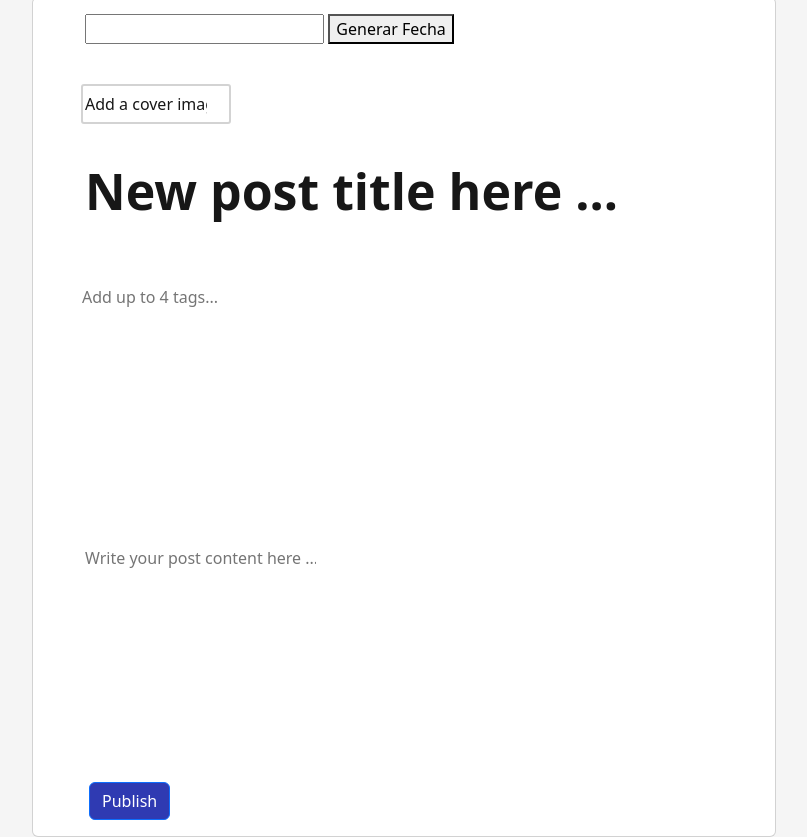
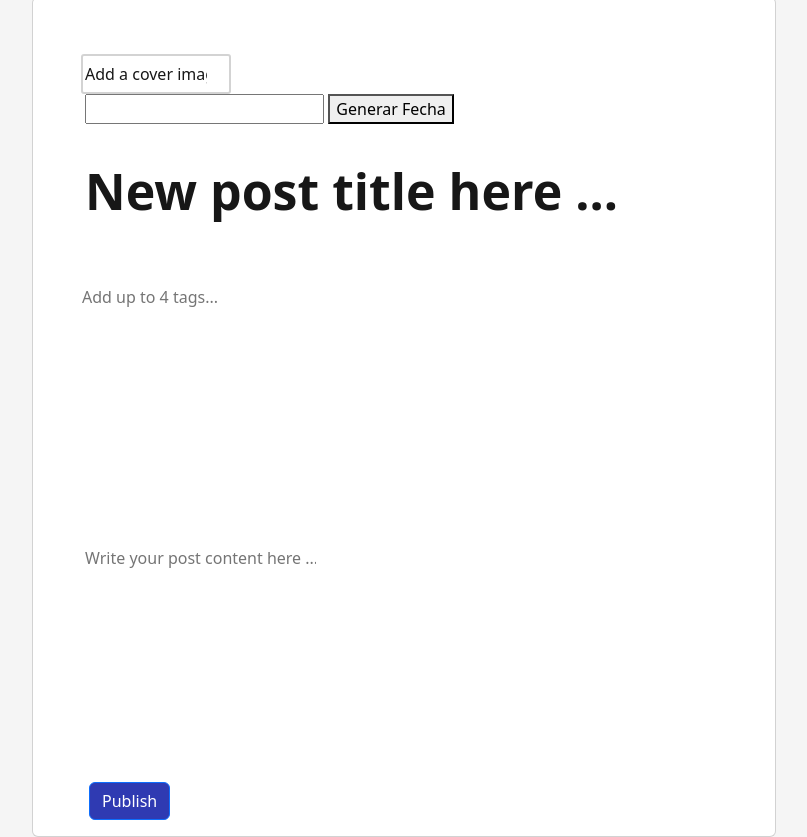
Before and after one commit to Santiagoarbesu/Desafiojsfinal, a plain HTML site: page formulario_para_post/post.html in a window 1280 px wide. Shown: the part 53-890 px from the top of the page, without its empty margins (98-905 px from the left). Drawn offline with nearby package versions, Linux system fonts and the light colour scheme.

Commit message:
posicion campo de fecha

```diff
--- a/formulario_para_post/post.html
+++ b/formulario_para_post/post.html
@@ -20,11 +20,7 @@
         <div class="card col-sm-8 ms-5">
             <div class="card-body ps-5">
 
-                <form id="randomDateForm">
-                    <label for="randomDate"></label>
-                    <input type="text" id="randomDate" name="randomDate" readonly>
-                    <button type="button" onclick="generarFechaAleatoria()">Generar Fecha</button>
-                </form>
+
 
                 <form class="col-sm-11 mt-4"
                 id="user-form-create-post">
@@ -36,6 +32,12 @@
                     placeholder="Add a cover image"
                     class="input-image mt-3 post-field"
                 >
+                <div> <form id="randomDateForm">
+                    <label for="randomDate"></label>
+                    <input type="text" id="randomDate" name="randomDate" readonly>
+                    <button type="button" onclick="generarFechaAleatoria()">Generar Fecha</button>
+                </form></div>
+
                     <div class="input-group input-group-lg mh-100">
                     <input
                     name="title"
```
